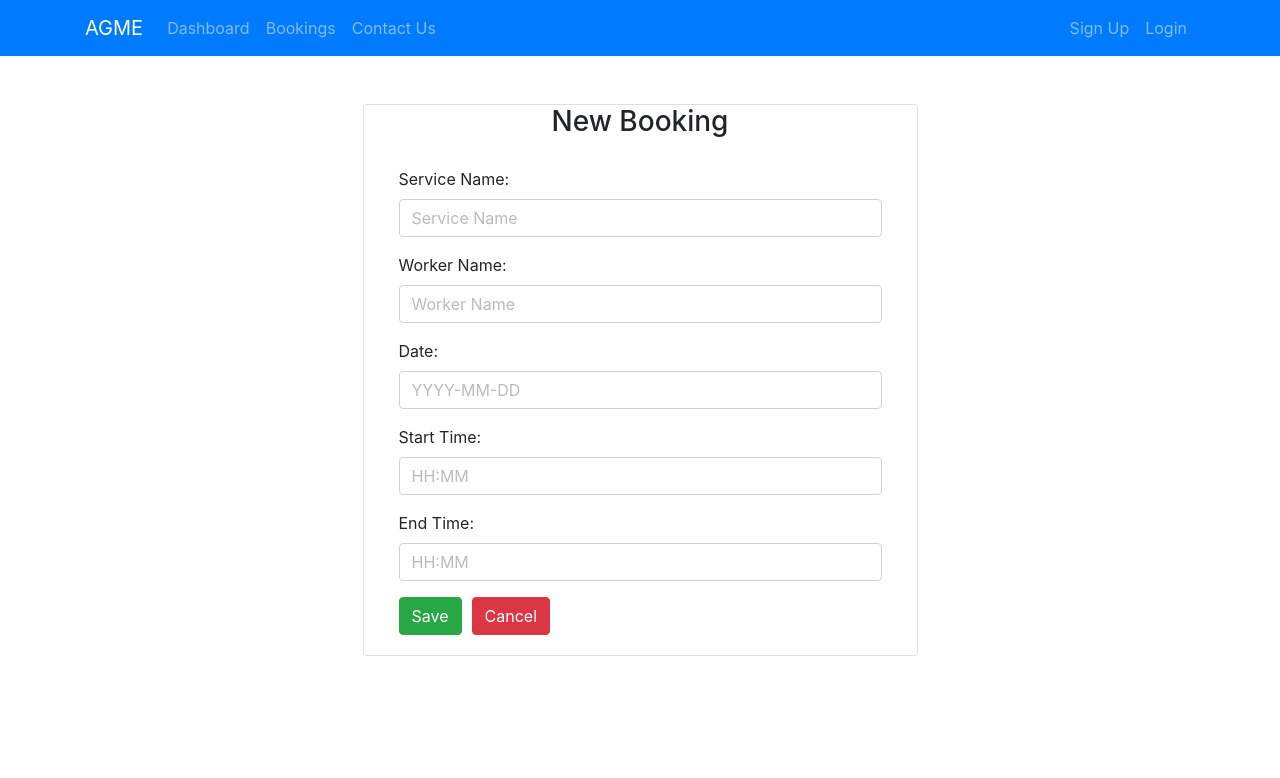
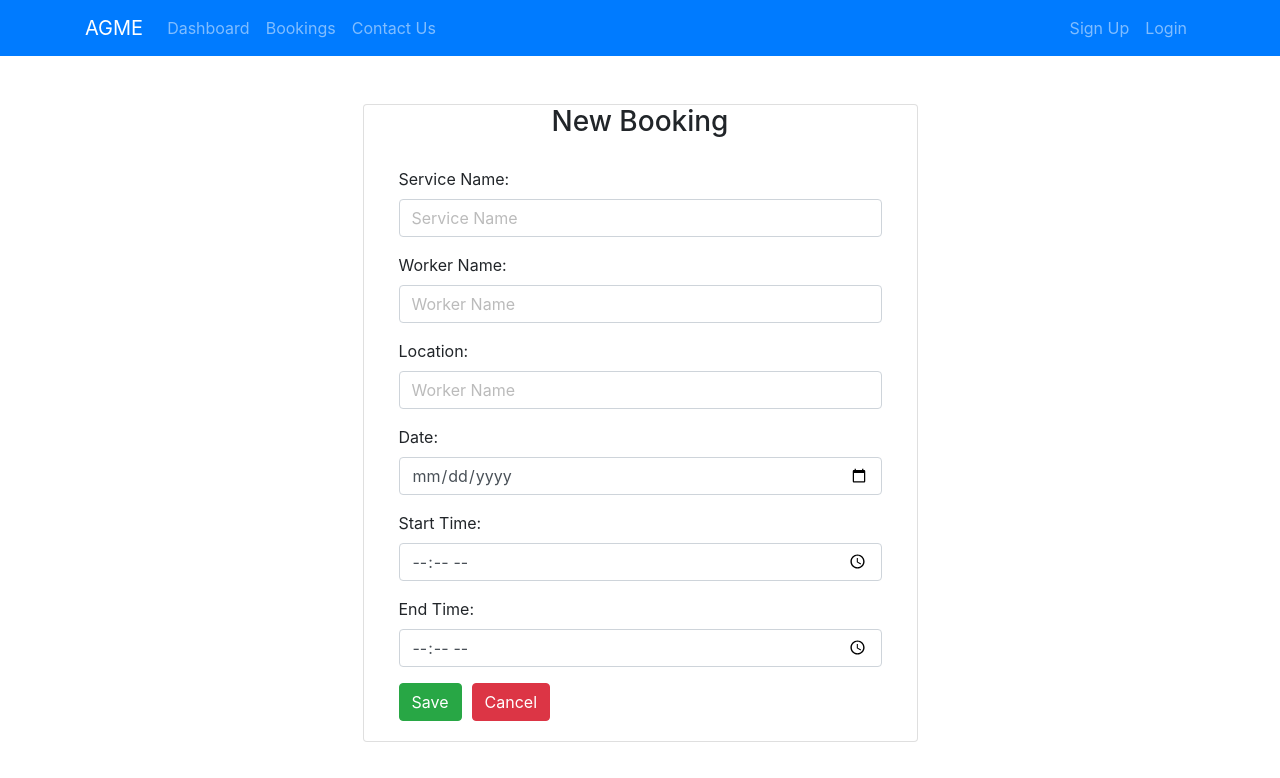
Before and after one commit to RMIT-SEPT/majorproject-1-fri-10-30-1, a React (Create React App) app in the folder FrontEnd/: page / in a window 1280 px wide. Both pictures are taken after a click on the button "New Booking". Shown: the top 778 px of the page. Built offline with nearby package versions, Linux system fonts and the light colour scheme; no server answers; the HTML template or start-up script is replaced by a standard one.

Commit message:
Updated booking datatypes

```diff
--- a/FrontEnd/src/components/Bookings/CreateBookingComponent.jsx
+++ b/FrontEnd/src/components/Bookings/CreateBookingComponent.jsx
@@ -10,12 +10,14 @@ class CreateBookingComponent extends Component {
             id: this.props.match.params.id,
             bookingName: '',
             workerName: '',
+            location: '',
             startDate: '',
             startTime: '',
             endTime: ''
         }
         this.changeBookingNameHandler = this.changeBookingNameHandler.bind(this);
         this.changeWorkerNameHandler = this.changeWorkerNameHandler.bind(this);
+        this.changeLocationHandler = this.changeLocationHandler.bind(this);
         this.changeStartDateHandler = this.changeStartDateHandler.bind(this);
         this.changeStartTimeHandler = this.changeStartTimeHandler.bind(this);
         this.changeEndTimeHandler = this.changeEndTimeHandler.bind(this);
@@ -33,6 +35,7 @@ class CreateBookingComponent extends Component {
                 let booking = res.data;
                 this.setState({bookingName: booking.bookingName,
                     workerName: booking.workerName,
+                    location: booking.location,
                     startDate: booking.startDate,
                     startTime: booking.startTime,
                     endTime: booking.endTime
@@ -42,18 +45,19 @@ class CreateBookingComponent extends Component {
     }
     saveOrUpdateBooking = (b) => {
         b.preventDefault();
-        let booking = {bookingName: this.state.bookingName, workerName: this.state.workerName, startDate: this.state.startDate,
+        let booking = {bookingName: this.state.bookingName, workerName: this.state.workerName,location: this.state.location, startDate: this.state.startDate,
             startTime: this.state.startTime, endTime: this.state.endTime};
         console.log('booking => ' + JSON.stringify(booking));
 
         // step 5
         if(this.state.id === 'Add'){
             BookingService.createBooking(booking).then( (res) =>{
-                this.props.history.push('/bookings');
+                this.props.history.push('/booking');
             });
+                // .catch((error) => console.log( error.response.request.response ) );;
         }else{
             BookingService.updateBooking(booking, this.state.id).then( (res) => {
-                this.props.history.push('/bookings');
+                this.props.history.push('/booking');
             });
         }
     }
@@ -65,7 +69,9 @@ class CreateBookingComponent extends Component {
     changeWorkerNameHandler= (event) => {
         this.setState({workerName: event.target.value});
     }
-
+    changeLocationHandler =  (event) => {
+        this.setState({location: event.target.value});
+    }
     changeStartDateHandler= (event) => {
         this.setState({startDate: event.target.value});
     }
@@ -73,7 +79,6 @@ class CreateBookingComponent extends Component {
     changeStartTimeHandler= (event) => {
         this.setState({startTime: event.target.value});
     }
-
     changeEndTimeHandler= (event) => {
         this.setState({endTime: event.target.value});
     }
@@ -111,19 +116,25 @@ class CreateBookingComponent extends Component {
                                         <input placeholder="Worker Name" name="workerName" className="form-control"
                                                value={this.state.workerName} onChange={this.changeWorkerNameHandler}/>
                                     </div>
+
+                                    <div className = "form-group">
+                                        <label> Location: </label>
+                                        <input placeholder="Worker Name" name="workerName" className="form-control"
+                                               value={this.state.location} onChange={this.changeLocationHandler}/>
+                                    </div>
                                     <div className = "form-group">
                                         <label> Date: </label>
-                                        <input placeholder="YYYY-MM-DD" name="startDate" className="form-control"
+                                        <input type="date" name="startDate" className="form-control"
                                                value={this.state.startDate} onChange={this.changeStartDateHandler}/>
                                     </div>
                                     <div className = "form-group">
                                         <label> Start Time: </label>
-                                        <input placeholder="HH:MM" name="startTime" className="form-control"
+                                        <input type="time" name="startTime" className="form-control"
                                                value={this.state.startTime} onChange={this.changeStartTimeHandler}/>
                                     </div>
                                     <div className = "form-group">
                                         <label> End Time: </label>
-                                        <input placeholder="HH:MM" name="endTime" className="form-control"
+                                        <input type="time" name="endTime" className="form-control"
                                                value={this.state.endTime} onChange={this.changeEndTimeHandler}/>
                                     </div>
 
```
Also changed, not shown: 1 other file (tests, documents, lock files or other folders).
